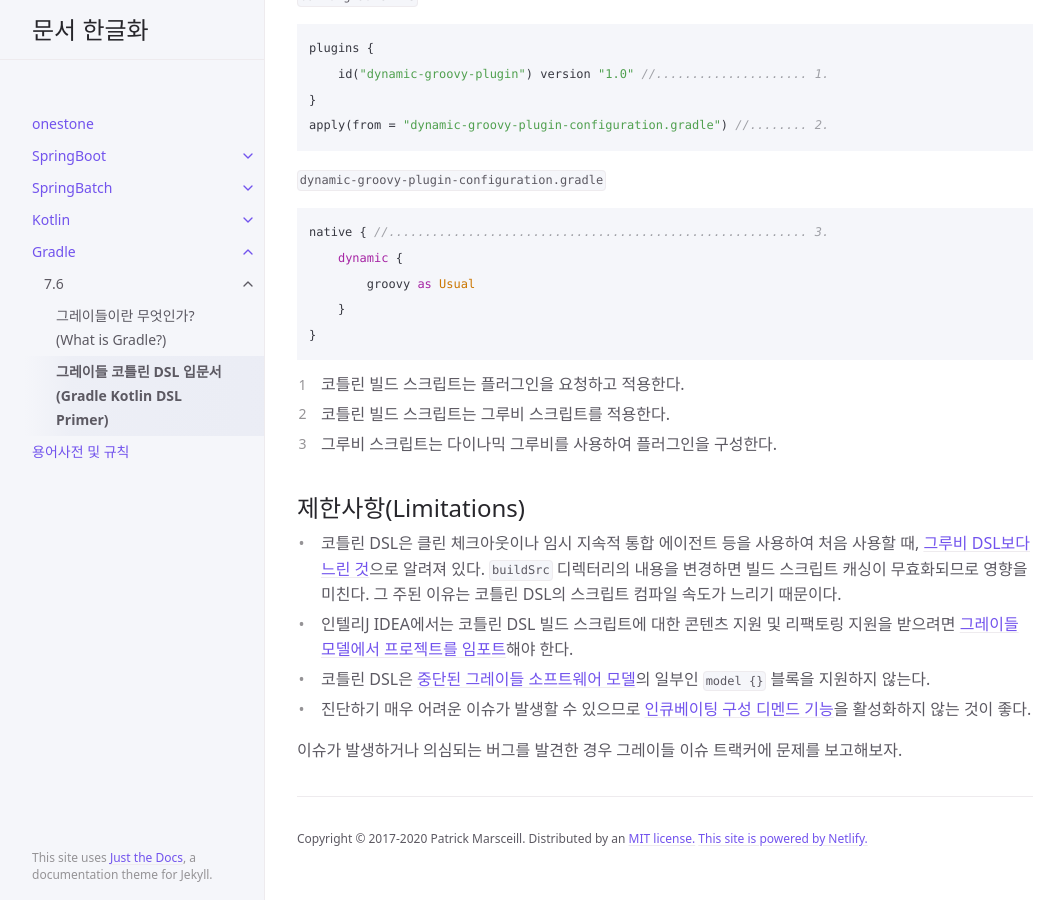
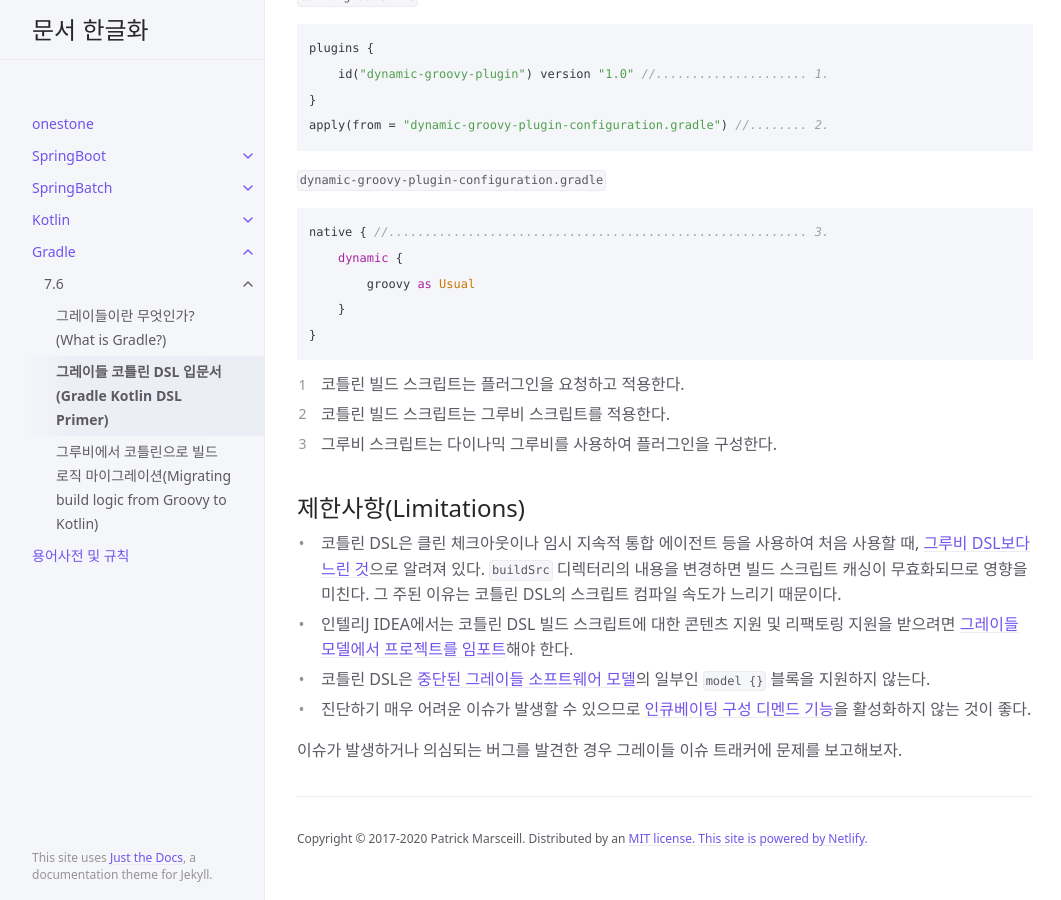
Before and after one commit to onestone9900/onestone9900.github.io, a Jekyll site: the page built from docs/gradle/7.6/2.gradle_kotlin_dsl_primer.md, in a window 1280 px wide and 900 px high, scrolled down 32396 px. Shown: the whole window, without its empty margins (107-1168 px from the left). Built offline with Jekyll 4.4.1, drawn with Linux system fonts in a browser that asks for light colours; part of the change alters nothing that is shown.

Commit message:
docs: 그루비에서 코틀린으로 빌드 로직 마이그레이션(Migrating build logic from Groovy to Kotlin)
- 마이그레이션을 시작하기 전(Before you start migrating)
- 그루비 스크립트 준비(Prepare your Groovy scripts)
- 스크립트 파일명 지정(Script file naming)
- 플러그인 적용(Applying plugins)
- 플러그인 구성(Configuring plugins)

````diff
--- a/docs/gradle/7.6/2.gradle_kotlin_dsl_primer.md
+++ b/docs/gradle/7.6/2.gradle_kotlin_dsl_primer.md
@@ -1161,4 +1161,4 @@ native { //.......................................................... 3.
 - 코틀린 DSL은 [중단된 그레이들 소프트웨어 모델](https://blog.gradle.org/state-and-future-of-the-gradle-software-model?_gl=1*xykzr3*_ga*MTA5NjA5NTMyOC4xNjgxMjIxMTIx*_ga_7W7NC6YNPT*MTY5NjMyMzI0NC41MC4xLjE2OTYzMjgwMzYuNDAuMC4w)의 일부인 `model {}` 블록을 지원하지 않는다.
 - 진단하기 매우 어려운 이슈가 발생할 수 있으므로 [인큐베이팅 구성 디멘드 기능](https://docs.gradle.org/7.6/userguide/multi_project_configuration_and_execution.html#sec:configuration_on_demand)을 활성화하지 않는 것이 좋다.
 
-이슈가 발생하거나 의심되는 버그를 발견한 경우 그레이들 이슈 트랙커에 문제를 보고해보자.
+이슈가 발생하거나 의심되는 버그를 발견한 경우 그레이들 이슈 트래커에 문제를 보고해보자.
--- /dev/null
+++ b/docs/gradle/7.6/3.migrating_from_groovy_to_kotlin_dsl.md
@@ -0,0 +1,279 @@
+---
+layout: default
+title: 그루비에서 코틀린으로 빌드 로직 마이그레이션(Migrating build logic from Groovy to Kotlin)
+parent: 7.6
+grand_parent: Gradle
+nav_order: 4
+---
+
+***
+<B>목차</B>
+- 마이그레이션을 시작하기 전(Before you start migrating)
+- 그루비 스크립트 준비(Prepare your Groovy scripts)
+- 스크립트 파일명 지정(Script file naming)
+- 플러그인 적용(Applying plugins)
+- 플러그인 구성(Configuring plugins)
+- 구성 회피(Configuration avoidance)
+- 태스크 구성(Configuring tasks)
+- 태스크 생성(Creating tasks)
+- 구성 및 의존성(Configurations and dependencies)
+- 마이그레이션 전략(Migration strategies)
+- 상호 호환성(Interoperability)
+***
+
+
+# 그루비에서 코틀린으로 빌드 로직 마이그레이션(Migrating build logic from Groovy to Kotlin)
+이 장에서는 그루비 기반 그레이들 빌드 스크립트를 코틀린으로 변환하는 과정을 안내한다.
+
+그루비의 최신 코틀린 DSL은 지원되는 IDE(콘텐츠 지원, 리팩터링, 문서 등)에서 쾌적한 편집 환경을 제공한다.
+
+***
+또한 [그레이들 코틀린 DSL 입문서](https://onestone9900.github.io/docs/gradle/7.6/2.gradle_kotlin_dsl_primer/)를 읽어 그레이들 코틀린 DSL의 특수성, 제한사항, 사용법을 알아보자.
+
+사용자 매뉴얼의 나머지 부분에는 그루비 DSL과 코틀린 DSL을 모두 보여주는 빌드 스크립트 발췌문이 포함되어 있다. 이곳은 이를 수행하는 방법과 각 DSL에 대해 무엇을 찾을 수 있는 가장 좋은 장소다. [플러그인 사용](https://docs.gradle.org/7.6/userguide/plugins.html#plugins)부터 [의존성 해결 동작 커스텀](https://docs.gradle.org/7.6/userguide/dependency_constraints.html#dependency-constraints)까지 모든 그레이들 기능을 다룬다.
+***
+
+
+## 마이그레이션을 시작하기 전(Before you start migrating)
+읽어 보자: 마이그레이션하기 전에 다음과 같은 중요한 정보를 이해하는 것이 도움이 된다.
+
+- 가장 먼저 최신 버전의 그레이들, 적용된 플러그인, IDE를 사용하는 것이 좋다.
+- 코틀린 DSL은 인텔리j IDEA 및 안드로이드 스튜디오에서 완벽하게 지원된다. 이클립스 또는 넷빈즈와 같은 다른 IDE는 아직 그레이들 코틀린 DSL 파일을 편집하는 데 유용한 도구를 제공하지 않지만 코틀리 DSL 기반 빌드 임포트 및 태스크는 평소와 같이 작동한다.
+- 인텔리J IDEA에서는 코틀린 DSL 스크립트용 콘텐츠 지원 및 리팩토링 도구를 얻으려면 [그레이들 모델에서 프로젝트를 임포트](https://onestone9900.github.io/docs/kotlin/Tools/Build%20Tools/Gradle/2.%20get_started_with_gradle_and_kotlin_JVM/) 한다.
+- 코틀린 DSL이 더 느린 상황이 있다. 예를 들어 클린 체크아웃이나 임시 CI 에이전트에서 처음 사용하는 경우 [속도가 더 느린 것](https://github.com/gradle/gradle/issues/15886)으로 알려져 있다. `buildSrc` 디렉터리의 내용이 변경되어 빌드 스크립트 캐싱이 무효화되는 시나리오에도 동일하게 적용된다. 구성 시간이 느린 빌드는 IDE 응답성에 영향을 미칠 수 있다. [그레이들 성능](https://docs.gradle.org/7.6/userguide/performance.html#performance_gradle)에 대한 문서를 확인하자.
+- 자바 8 이상으로 그레이들을 실행해야 한다. 자바 7은 지원되지 않는다.
+- 임베디드 코틀린 컴파일러는 x86-64 아키텍처의 리눅스, 맥OS, 윈도우, Cygwin, FreeBSD 및 솔라리스에서 작동하는 것으로 알려져 있다.
+- 코틀린 문법과 기본 언어 기능에 대한 지식은 매우 도움이 된다. [코틀린 레퍼런스 문서](https://kotlinlang.org/docs/home.html)와 [코틀린 Koans](https://kotlinlang.org/docs/tutorials/koans.html)가 도움이 될 것이다.
+- `plugins {}` 블록을 사용하여 그레이들 플러그인을 선언하면 편집 환경이 크게 향상되므로 적극 권장된다. 코틀린으로 변환하기 전에 그루비 빌드 스크립트에 이를 채택하는 것을 고려해 보자.
+- 코틀린 DSL은 `model {}` 요소를 지원하지 않는다. 이는 [중단된 그레이들 소프트웨어 모델](https://blog.gradle.org/state-and-future-of-the-gradle-software-model?_gl=1*6akbw1*_ga*MTA5NjA5NTMyOC4xNjgxMjIxMTIx*_ga_7W7NC6YNPT*MTY5NjMzODg2MS41MS4xLjE2OTYzMzk2MzUuMjAuMC4w)의 일부다.
+- 인큐베이팅 구성 온디맨드 기능(incubating configuration on demand feature)을 활성화하는 것은 진단하기 매우 어려운 문제로 이어질 수 있으므로 권장되지 않는다.
+
+[그레이들 코틀린 DSL 입문서(Gradle Kotlin DSL Primer)](https://onestone9900.github.io/docs/gradle/7.6/2.gradle_kotlin_dsl_primer/)에서 자세히 알아보자.
+
+이슈가 발생하거나 버그가 의심되는 경우, [`gradle/gradle` 이슈 트래커](https://github.com/gradle/gradle/issues/)를 활용하자.
+
+한꺼번에 마이그레이션할 필요는 없다! 그루비 및 코틀린 기반 빌드 스크립트는 둘 다 두 언어의 다른 스크립트를 적용할 수 있다. [코틀린 DSL 샘플](https://github.com/gradle/kotlin-dsl-samples/tree/master/samples)에서 다루지 않은 그레이들 기능에 대한 영감을 얻을 수 있다.
+
+
+## 그루비 스크립트 준비(Prepare your Groovy scripts)
+코틀린과 그루비의 몇 가지 간단한 언어 차이로 인해 스크립트 변환이 지루해질 수 있다.
+- 그루비 문자열은 작은따옴표 'string' 또는 큰따옴표 "string"으로 묶을 수 있지만 코틀린에서는 큰따옴표 "string"만 사용된다.
+- 그루비에서는 함수를 호출할 때 괄호를 생략할 수 있지만 코틀린에서는 항상 괄호가 필요하다.
+- 그레이들 그루비 DSL에서는 프로퍼티스를 할당할 때 = 할당 연산자(assignment operator)를 생략할 수 있지만 코틀린에서는 항상 할당 연산자가 필요하다.
+
+첫 번째 마이그레이션 단계로, 다음과 같이 그루비 빌드 스크립트를 준비하는 것이 좋다.
+- 큰따옴표(double quotes)를 사용하여 따옴표를 통합하고,
+- 함수 호출(invocation) 및 프로퍼티 할당(assignment)을 명확하게 한다(각각 괄호와 할당 연산자 사용).
+
+전자는 '를 검색하고 "로 바꾸면 쉽게 수행할 수 있다. 예를 들어,
+
+`build.gradle`
+```groovy
+group 'com.acme'
+
+dependencies {
+    implementation 'com.acme:example:1.0'
+}
+```
+
+이 된다.
+
+`build.gradle`
+```groovy
+group "com.acme"
+
+dependencies {
+    implementation "com.acme:example:1.0"
+}
+```
+그루비 스크립트에서 함수 호출과 프로퍼티 할당을 구별하는 것이 쉽지 않을 수 있으므로 후자는 좀 더 복잡하다. 좋은 전략은 먼저 모든 모호한 명령문 프로퍼티 할당을 수행한 다음 실패한 명령문을 함수 호출로 전환하여 빌드를 수정하는 것이다.
+
+예를들어,
+
+`build.gradle`
+```groovy
+group "com.acme"
+
+dependencies {
+    implementation "com.acme:example:1.0"
+}
+```
+
+becomes:
+
+`build.gradle`
+```groovy
+group = "com.acme" //............................... 1.
+
+dependencies {
+    implementation("com.acme:example:1.0") //....... 2.
+}
+```
+
+1. 프로퍼티 할당
+2. 함수 호출
+
+그루비를 유지하면서 코틀린 문법에 가까워 졌기 때문에 스크립트 이름을 바꿔 그레이들 코틀린 DSL 스크립트로 전환하기가 더 쉬워졌다.
+
+
+## 스크립트 파일명 지정(Script file naming)
+***
+그루비 DSL 스크립트 파일은 .gradle 파일명 확장자를 사용한다.
+코틀린 DSL 스크립트 파일은 .gradle.kts 파일 이름 확장자를 사용한다.
+***
+
+코틀리 DSL을 사용하려면 파일명을 build.gradle 대신 build.gradle.kts로 지정하면 된다.
+
+세팅 파일인 settings.gradle의 이름을 settings.gradle.kts로 바꿀 수도 있다.
+
+다중 프로젝트 빌드에서는 그루비 DSL(build.gradle 포함)을 사용하는 일부 모듈과 코틀린 DSL(build.gradle.kts 포함)을 사용하는 다른 모듈을 가질 수 있다.
+
+또한, 더 나은 IDE 지원을 위해 다음 컨벤션을 적용하자.
+- `*.settings.gradle.kts` 패턴에 따라 설정에 적용되는 스크립트명을 지정,
+- `*.init.gradle.kts` 패턴에 따라 init 스크립트명을 지정한다.
+
+
+## 플러그인 적용(Applying plugins)
+그루비 DSL과 마찬가지로 그레이들 플러그인을 적용하는 방법에는 두 가지가 있다.
+- 선언적으로, `plugins {}` 블록을 사용하여,
+- 필수적으로, 레거시 `apply(..)` 함수를 사용한다.
+
+다음은 선언적 `plugins {}` 블록을 사용하는 예제다.
+
+`build.gradle`
+```groovy
+plugins {
+    id 'java'
+    id 'jacoco'
+    id 'maven-publish'
+    id 'org.springframework.boot' version '2.4.1'
+}
+```
+
+`build.gradle.kts`
+```kotlin
+plugins {
+    java
+    jacoco
+    `maven-publish`
+    id("org.springframework.boot") version "2.4.1"
+}
+```
+
+코틀린 DSL은 위에 표시된 `java`, `jacoco` 또는 `maven-publish` 선언과 같이 모든 그레이들 코어 플러그인에 대한 프로퍼티 확장을 제공한다.
+
+그루비 DSL과 동일한 방식으로 서드파티 플러그인을 적용할 수 있다. 큰따옴표와 괄호는 제외한다. 해당 스타일로 핵심 플러그인을 적용할 수도 있다. 그러나 정적으로 타입이 지정된 접근자는 타입이 안전하고 IDE에서 자동 완성되므로 권장된다.
+
+명령형(imperative) `apply` 구문을 사용할 수도 있지만, 코어가 아닌(non-core) 플러그인은 빌드 스크립트의 클래스패스에 포함되어야 한다.
+
+`build.gradle`
+```groovy
+buildscript {
+    repositories {
+        gradlePluginPortal()
+    }
+    dependencies {
+        classpath('org.springframework.boot:spring-boot-gradle-plugin:2.4.1')
+    }
+}
+
+apply plugin: 'java'
+apply plugin: 'jacoco'
+apply plugin: 'org.springframework.boot'
+```
+
+`build.gradle.kts`
+```kotlin
+buildscript {
+    repositories {
+        gradlePluginPortal()
+    }
+    dependencies {
+        classpath("org.springframework.boot:spring-boot-gradle-plugin:2.4.1")
+    }
+}
+
+apply(plugin = "java")
+apply(plugin = "jacoco")
+apply(plugin = "org.springframework.boot")
+```
+
+***
+<B>apply() 함수보다 plugins {} 블록을 사용하는 것이 좋다.</B>
+
+`plugins {}` 블록의 선언적 특성을 통해 코틀린 DSL은 적용된 플러그인이 제공하는 확장, 구성 및 기타 기능에 대해 타입 안전 접근자를 제공할 수 있다. 이를 통해 IDE가 플러그인 모델의 세부정보를 쉽게 발견하고 구성하기 쉽다.
+
+자세한 내용은 그레이들 [사용자 매뉴얼의 `plugins {}` 블록 문서](https://docs.gradle.org/7.6/userguide/plugins.html#sec:plugins_block)를 참고하자.
+***
+
+
+## 플러그인 구성(Configuring plugins)
+많은 플러그인에는 이를 구성할 수 있는 확장(extension) 기능이 함께 제공된다. 선언적 `plugins {}` 블록을 사용하여 해당 플러그인을 적용하면 코틀린 확장 기능을 사용하여 그루비와 동일한 방식으로 확장을 구성할 수 있다. 다음 샘플은 이것이 `jacoco` 플러그인에서 어떻게 작동하는지 보여준다.
+
+`build.gradle`
+```groovy
+plugins {
+    id 'jacoco'
+}
+
+jacoco {
+    toolVersion = '0.8.1'
+}
+```
+
+`build.gradle.kts`
+```kotlin
+plugins {
+    jacoco
+}
+
+jacoco {
+    toolVersion = "0.8.1"
+}
+```
+
+대조적으로, 명령형 `apply()` 함수를 사용하여 플러그인을 적용하는 경우 해당 플러그인을 구성하려면 `configure<T>()` 함수를 사용해야 한다. 다음 샘플은 `configure<T>()` 함수에서 플러그인의 확장 클래스인 `CheckstyleExtension`을 명시적으로 선언하여 `Checkstyle` 플러그인에서 이것이 어떻게 작동하는지 보여준다.
+
+`build.gradle`
+```groovy
+apply plugin: "checkstyle"
+
+checkstyle {
+    maxErrors = 10
+}
+```
+
+`build.gradle.kts`
+```kotlin
+apply(plugin = "checkstyle")
+
+configure<CheckstyleExtension> {
+    maxErrors = 10
+}
+```
+
+다시 한 번, `plugins {}` 블록을 통해 플러그인을 선언적으로 적용하는 것이 좋다.
+
+***
+<B>어떤 플러그인이 제공하는 확장 기능을 사용할 수 있는지 알아보기</B>
+
+IDE는 플러그인이 제공하는 구성 요소를 알고 있으므로 IDE에 제안할 때 해당 요소를 포함하도록 한다. 이는 빌드 스크립트의 최상위 레벨(대부분의 플러그인 확장이 프로젝트(Project) 객체에 추가됨)과 확장의 구성(configuration) 블록 내에서 모두 발생한다.
+
+또한 `:kotlinDslAccessorsReport` 태스크를 실행하여 적용된 모든 플러그인이 제공하는 확장에 대해 알아볼 수도 있다. 해당 확장 접근에 사용할 수 있는 코틀린 코드를 나타나게 접근자 메서드명과 타입을 제공한다.
+***
+
+구성하려는 플러그인이 메서드 시그니처에서 `groovy.lang.Closure`를 사용하거나 다른 동적 그루비 의미 체계를 사용하는 경우 코틀린 DSL 빌드 스크립트에서 해당 플러그인을 구성하려면 더 많은 작업이 필요하다. 코틀린 코드에서 크루비 코드를 호출하는 방법이나 그루비 스크립트에서 플러그인 구성을 유지하는 방법에 대한 자세한 내용은 [그레이들 코틀린 DSL 문서의 상호 운용성 장](https://docs.gradle.org/7.6/userguide/kotlin_dsl.html#sec:interoperability)을 참고하자.
+
+플러그인은 직접 구성할 수 있는 태스크에도 기여한다. 이 주제는 아래 태스크 구성에서 다룬다.
+
+***
+<B>빌드 스크립트를 선언적으로 유지하기</B>
+
+그레이들 코틀린 DSL의 이점을 최대한 활용하려면 빌드 스크립트를 선언적으로 유지하려고 노력해야 한다. 여기서 기억해야 할 가장 중요한 점은 타입 안전 접근자를 얻으려면 빌드 스크립트 본문보다 먼저 플러그인을 적용해야 한다는 것이다.
+
+그레이들 사용자 매뉴얼에서 그레이들 코틀린 DSL을 사용하여 플러그인을 구성하는 방법을 읽어보는 것이 좋다.
+
+예를 들어, 대부분의 안드로이드 빌드와 같이 빌드가 멀티 프로젝트 빌드인 경우 멀티 프로젝트 빌드에 대한 후속 장도 읽어보자.
+
+마지막으로, 안드로이드 그레이들 플러그인과 같이 올바른 메타데이터로 게시되지 않은 플러그인과 함께 `plugins {}` 블록을 사용하는 전략이 있다.
+***
````
